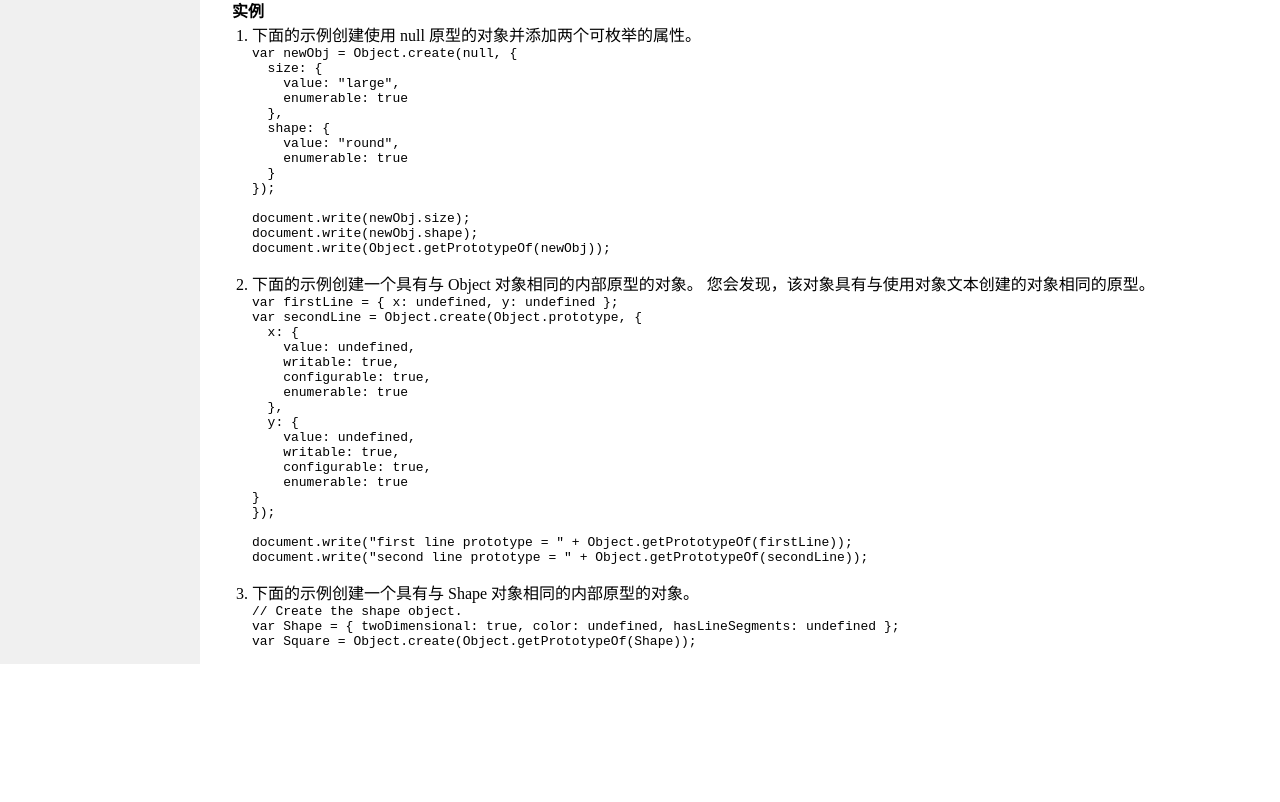
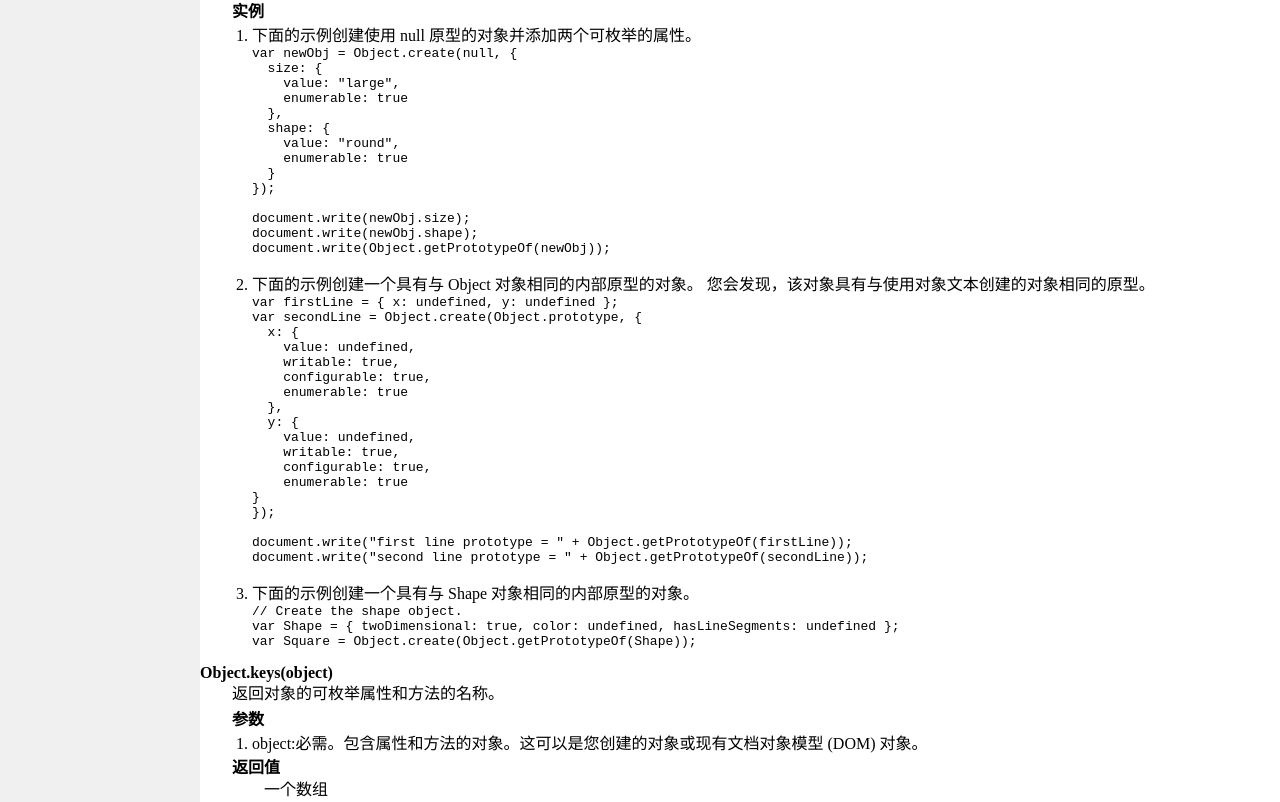
Before and after one commit to 15707901327/BasisJavaScript, a plain HTML site: page index.html in a window 1280 px wide. Shown: the part 875-1677 px from the top of the page. Before the commit the page ends 1539 px from the top, so only its background shows below. Drawn offline with Linux system fonts and the light colour scheme.

Commit message:
1.Object.keys()

```diff
--- a/index.html
+++ b/index.html
@@ -12,6 +12,7 @@
     <ul class="ul-1">
       <li><a href="#defineProperty">Object.defineProperty()</a></li>
       <li><a href="#create">Object.create()</a></li>
+      <li><a href="#keys">Object.keys()</a></li>
     </ul>
   </div>
   <div class="right">
@@ -128,6 +129,18 @@ var Square = Object.create(Object.getPrototypeOf(Shape));
           </ul>
         </div>
       </section>
+      <section id="keys">
+        <h4>Object.keys(object)</h4>
+        <p>返回对象的可枚举属性和方法的名称。</p>
+        <div class="content">
+          <strong>参数</strong>
+          <ul class="ul-1-num">
+            <li>object:必需。包含属性和方法的对象。这可以是您创建的对象或现有文档对象模型 (DOM) 对象。</li>
+          </ul>
+          <strong>返回值</strong>
+          <p>一个数组</p>
+        </div>
+      </section>
     </section>
   </div>
 </div>
```
